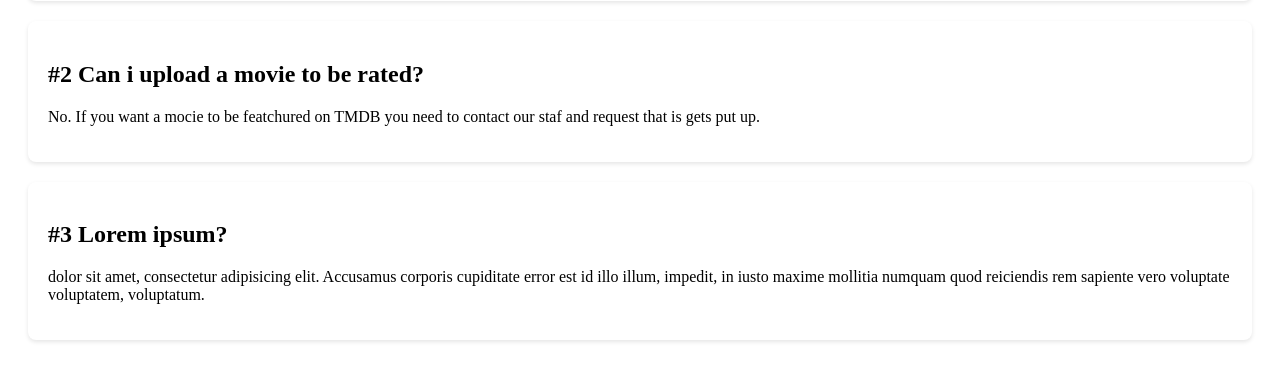
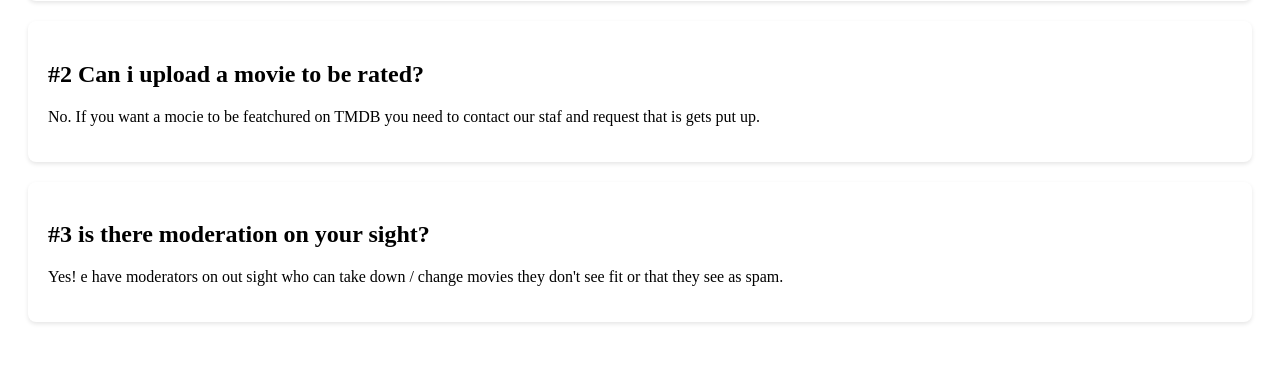
Before and after one commit to LOLDRAGEN/aaorsoppgave_vg2, a PHP site: page /faq.php in a window 1280 px wide. Shown: the part 282-663 px from the top of the page. Run offline with PHP 8.4, Linux system fonts and the light colour scheme; the visitor is signed in with stand-in values (Sample User, id 1).

Commit message:
.gitignore + minopr filname changes

```diff
--- a/admin.php
+++ b/admin.php
@@ -98,6 +98,7 @@ $result = $conn->query($sql);
             <img class="img" src="<?php echo $row["imgs"]; ?>" alt="Movie Poster">
             <h4><?php echo $row["stars"]; ?> <img class="star_img" alt="star"
                                                   src="https://pngimg.com/d/star_PNG41507.png"></h4>
+
             <a href="<?php echo("includes/moviedelete.inc.php?mid=".$row['movie_id']); ?>">Delete</a>
         </div>
     <?php endwhile; ?>
--- a/faq.php
+++ b/faq.php
@@ -51,8 +51,8 @@ require_once 'includes/sesh_chek.inc.php';
 </div>
 
 <div class="faq">
-    <h2>#3 Lorem ipsum? </h2>
-    <p>dolor sit amet, consectetur adipisicing elit. Accusamus corporis cupiditate error est id illo illum, impedit, in iusto maxime mollitia numquam quod reiciendis rem sapiente vero voluptate voluptatem, voluptatum.</p>
+    <h2>#3 is there moderation on your sight? </h2>
+    <p>Yes! e have moderators on out sight  who can take down / change movies they don't see fit or that they see as spam.</p>
 
 </div>
 
--- a/upload.php
+++ b/upload.php
@@ -19,7 +19,7 @@ require_once 'includes/sesh_chek.inc.php';
 <h3>Upload a movie</h3>
 
 
-<form action="includes/upload.php" method="post">
+<form action="includes/upload.inc.php" method="post">
     <input type="text" name="title" placeholder="Title">
     <input type="text" name="imgs" placeholder="Image link">
     <input type="text" name="stars" placeholder="Rating">
```
Also changed, not shown: includes/config.inc.php (renamed from includes/config.php), includes/upload.inc.php (renamed from includes/upload.php), 2 other files.
